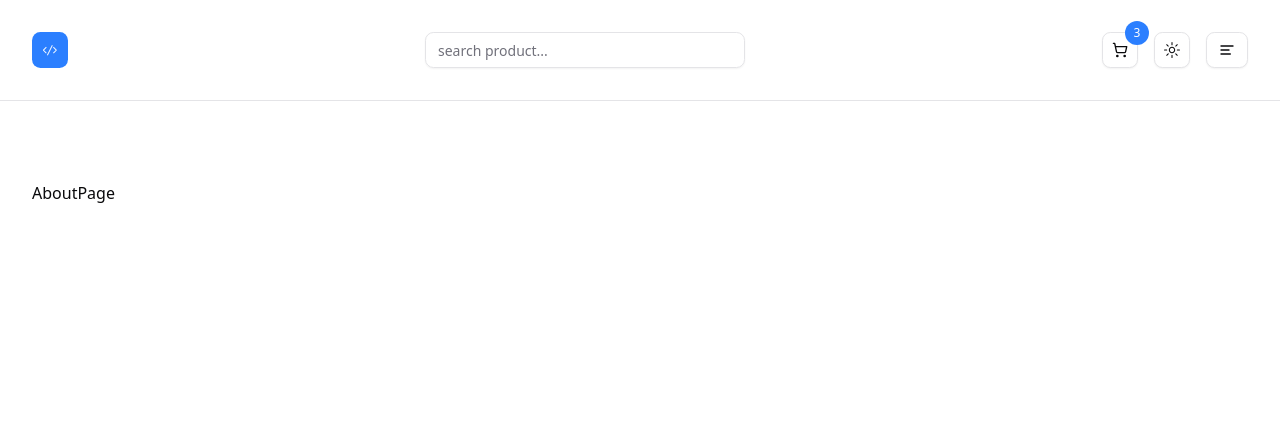
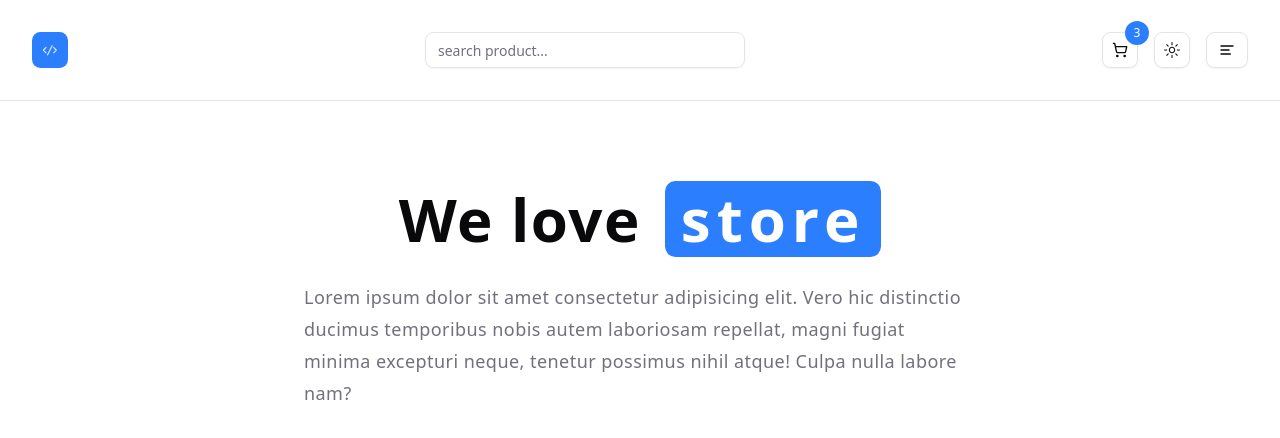
Before and after one commit to scudella/store-nextjs, a Next.js app: page /about in a window 1280 px wide. Shown: the top 438 px of the page. Built offline with nearby package versions, Linux system fonts and the light colour scheme.

Commit message:
About page

```diff
--- a/app/about/page.tsx
+++ b/app/about/page.tsx
@@ -1,4 +1,19 @@
 function AboutPage() {
-  return <div>AboutPage</div>
+  return (
+    <section>
+      <h1 className='flex flex-wrap gap-2 sm:gap-x-6 items-center justify-center text-4xl font-bold leading-none tracking-wide sm:text-6xl'>
+        We love
+        <span className='bg-primary py-2 px-4 rounded-lg tracking-widest text-white'>
+          store
+        </span>
+      </h1>
+      <p className='mt-6 text-lg tracking-wide leading-8 max-w-2xl mx-auto text-muted-foreground'>
+        Lorem ipsum dolor sit amet consectetur adipisicing elit. Vero hic
+        distinctio ducimus temporibus nobis autem laboriosam repellat, magni
+        fugiat minima excepturi neque, tenetur possimus nihil atque! Culpa nulla
+        labore nam?
+      </p>
+    </section>
+  )
 }
 export default AboutPage
```
